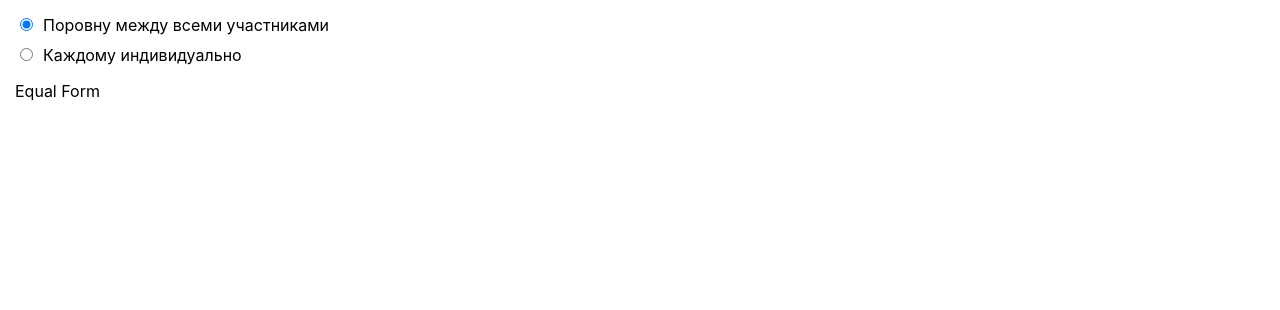
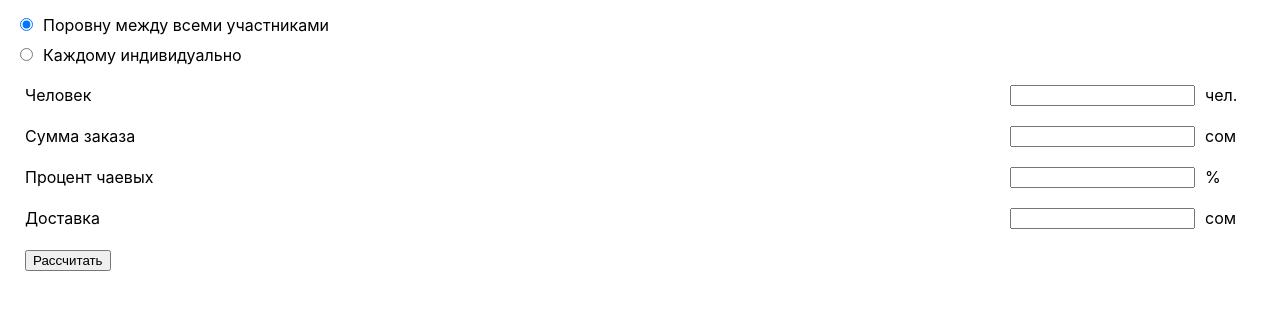
Before and after one commit to iisakjanova/js_group_11_homework_57_irina_isakzhanova, a React (Create React App) app: page / in a window 1280 px wide. Shown: the top 310 px of the page. Built offline with nearby package versions, Linux system fonts and the light colour scheme; the HTML template or start-up script is replaced by a standard one.

Commit message:
Realized display of Equal method inputs

```diff
--- a/package.json
+++ b/package.json
@@ -3,6 +3,7 @@
   "version": "0.1.0",
   "private": true,
   "dependencies": {
+    "nanoid": "^3.1.23",
     "react": "^17.0.2",
     "react-dom": "^17.0.2",
     "react-scripts": "4.0.3"
--- /dev/null
+++ b/src/components/EqualMethodForm/EqualMethodForm.css
@@ -0,0 +1,19 @@
+.EqualFormBlock {
+    padding: 10px;
+}
+
+.InputFieldLabel {
+    display: flex;
+}
+
+.InputField {
+    margin: 0 10px 20px 10px;
+}
+
+.InputFieldName {
+    flex-grow: 1;
+}
+
+.InputFieldUnit {
+    width: 50px;
+}
--- /dev/null
+++ b/src/components/EqualMethodForm/EqualMethodForm.js
@@ -0,0 +1,21 @@
+import React from 'react';
+import './EqualMethodForm.css';
+import InputField from "../InputField";
+
+const EqualMethodForm = props => {
+    return (
+        <div className="EqualFormBlock">
+            <form>
+                {props.inputFields.map(inputField => (
+                    <InputField
+                        key={inputField.id}
+                        inputField={inputField}
+                    />
+                ))}
+                <button type="button">Рассчитать</button>
+            </form>
+        </div>
+    );
+};
+
+export default EqualMethodForm;
--- /dev/null
+++ b/src/components/InputField.js
@@ -0,0 +1,13 @@
+import React from 'react';
+
+const InputField = props => {
+    return (
+        <label className="InputFieldLabel">
+            <span className="InputFieldName">{props.inputField.name}</span>
+            <input className="InputField" />
+            <span className="InputFieldUnit">{props.inputField.unit}</span>
+        </label>
+    );
+};
+
+export default InputField;
--- a/src/containers/BillingCalculator/BillingCalculator.js
+++ b/src/containers/BillingCalculator/BillingCalculator.js
@@ -1,5 +1,8 @@
-import React, {useState} from 'react';
+import {useState} from 'react';
+
+import React from 'react';
 import './BillingCalculator.css';
+import EqualMethodCalculator from "../EqualMethodCalculator/EqualMethodCalculator";
 
 const BillingCalculator = () => {
     const [billingMethod, setBillingMethod] = useState('equal');
@@ -32,13 +35,13 @@ const BillingCalculator = () => {
                 />
                 Каждому индивидуально
             </label>
-            <p>
+            <div>
                 {billingMethod === "equal" ? (
-                    'Equal Form'
+                    <EqualMethodCalculator />
                 ) : (
                     'Individual Form'
                 )}
-            </p>
+            </div>
         </div>
     );
 };
--- /dev/null
+++ b/src/containers/EqualMethodCalculator/EqualMethodCalculator.js
@@ -0,0 +1,24 @@
+import {useState} from 'react';
+import {nanoid} from "nanoid";
+
+import React from 'react';
+import EqualMethodForm from "../../components/EqualMethodForm/EqualMethodForm";
+
+const EqualMethodCalculator = () => {
+    const [inputFields, setInputFields] = useState([
+        {name: 'Человек', count: 0, unit: 'чел.', id: nanoid(),},
+        {name: 'Сумма заказа', count: 0, unit: 'сом', id: nanoid(),},
+        {name: 'Процент чаевых', count: 0, unit: '%', id: nanoid(),},
+        {name: 'Доставка', count: 0, unit: 'сом', id: nanoid(),},
+    ]);
+
+    return (
+        <>
+            <EqualMethodForm
+                inputFields={inputFields}
+            />
+        </>
+    );
+};
+
+export default EqualMethodCalculator;
```
